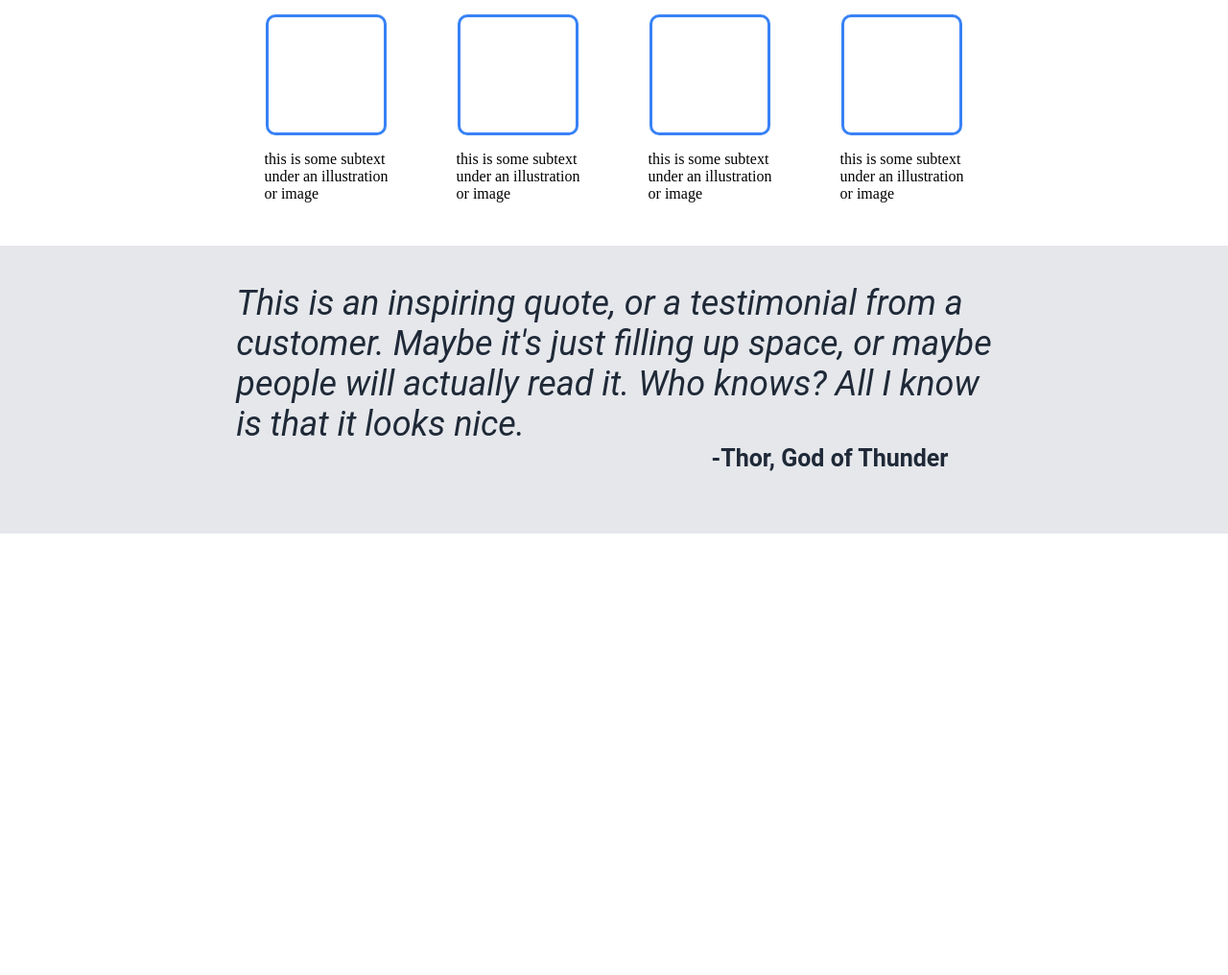
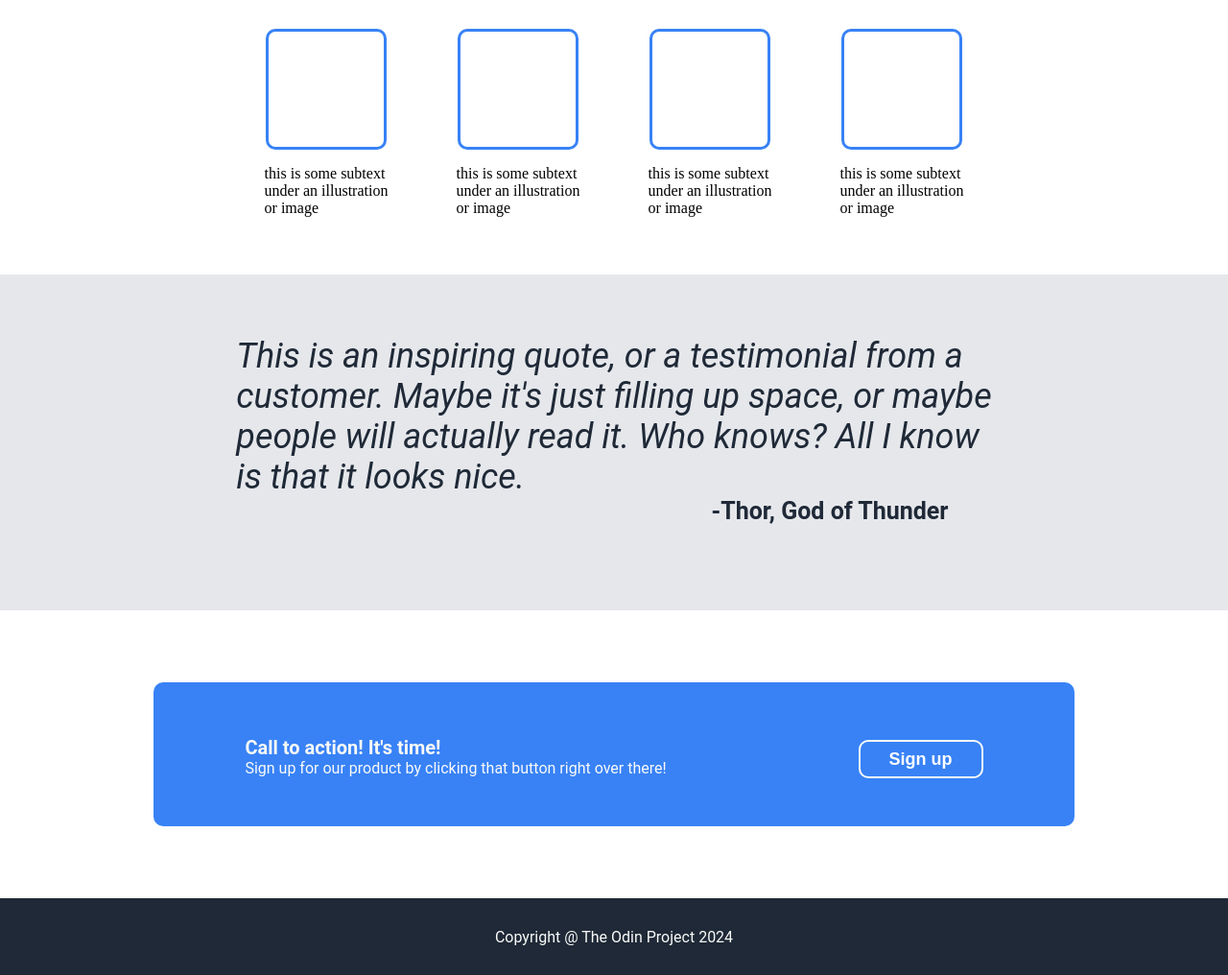
Before and after one commit to DauntlessGoddess/landing-page, a plain HTML site: page index.html in a window 1280 px wide. Shown: the part 494-1510 px from the top of the page at 96% size. Before the commit the page ends 1050 px from the top, so only its background shows below. Drawn offline with Linux system fonts and the light colour scheme.

Commit message:
added the remaining parts

```diff
--- a/index.html
+++ b/index.html
@@ -28,7 +28,7 @@
           <p class="light-text" style="font-size: 18px; color: #e5e7eb; margin: 0;">This website has some subtext that
             goes here
             under the<br> main title. It's a smaller font and the color is lower contrast</p>
-          <button type="button" id="signup-btn">Sign up</button>
+          <button type="button" id="signup-btn" style="border-color: #1f2937;">Sign up</button>
         </div>
         <div id="img-placeholder">
           <img src="public/360_F_308697506_9dsBYHXm9FwuW0qcEqimAEXUvzTwfzwe.jpg" alt="tech"
@@ -39,7 +39,7 @@
   </div>
   <div class="flex-container" id="mid-info">
     <div class="flex-container" id="info-header">
-      <p style="font-size: 36px; font-weight: 900; color: #1f2937;">Some random information.</p>
+      <p style="font-size: 36px; font-weight: 900; color: #1f2937; margin-bottom: 0;">Some random information.</p>
     </div>
     <div class="flex-container" id="main-info">
       <div class="info-box">
@@ -75,6 +75,22 @@
       God of
       Thunder</p>
   </div>
+  <div class="flex-container" id="action-box-container">
+    <div class="flex-container" id="action-box">
+      <div class="flex-container" id="action-text">
+        <p class="light-text" style="font-size: 20px; font-weight: bolder;margin-bottom: 0;">Call to action! It's time!
+        </p>
+        <p class="light-text" style="margin-top: 0;">Sign up for our product by clicking that button right over there!
+        </p>
+      </div>
+      <div class="flex-container" id="action-btn">
+        <button type="button" id="signup-btn">Sign up</button>
+      </div>
+    </div>
+  </div>
+  <div class="flex-container" id="copyright-text">
+    <p class="light-text">Copyright @ The Odin Project 2024</p>
+  </div>
 </body>
 
 </html>
--- a/styles.css
+++ b/styles.css
@@ -77,7 +77,7 @@ body {
 
 #mid-info {
   /* background-color: aquamarine; */
-  height: 350px;
+  height: 380px;
   width: 100%;
   flex-direction: column;
 }
@@ -90,7 +90,7 @@ body {
 
 #main-info {
   /* background-color: bisque; */
-  height: 270px;
+  height: 300px;
   width: 100%;
 }
 
@@ -114,8 +114,38 @@ body {
 }
 
 #quote-box {
-  height: 300px;
+  height: 350px;
   width: 100%;
   background-color: #e5e7eb;
   flex-direction: column;
 }
+
+#action-box-container {
+  /* background-color: aquamarine; */
+  height: 300px;
+  width: 100%;
+}
+
+#action-box {
+  height: 150px;
+  width: 75%;
+  background-color: #3882f6;
+  border-radius: 10px;
+  gap: 200px;
+}
+
+#action-text {
+  flex-direction: column;
+  align-items: start;
+}
+
+#signup-btn {
+  border-color: #f9faf8;
+  border-style: solid;
+}
+
+#copyright-text {
+  height: 80px;
+  width: 100%;
+  background-color: #1f2937;
+}
```
